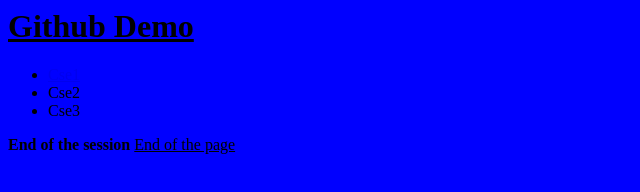
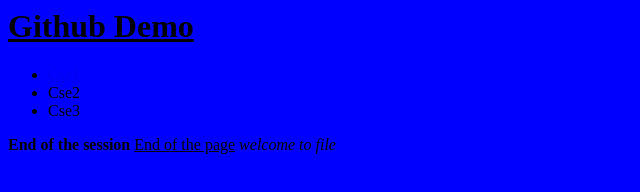
Before and after one commit to evelynjyothi/project, a plain HTML site: page index.html in a window 1280 px wide. Shown: the whole page, without its empty margins (0-640 px from the left). Drawn offline with Linux system fonts and the light colour scheme.

Commit message:
end of the italic tag

```diff
--- a/index.html
+++ b/index.html
@@ -11,5 +11,6 @@
     </ul>
     <b>End of the session</b>
     <u>End of the page</u>
+    <i>welcome to file</i>
 </body>
 </html>
```
